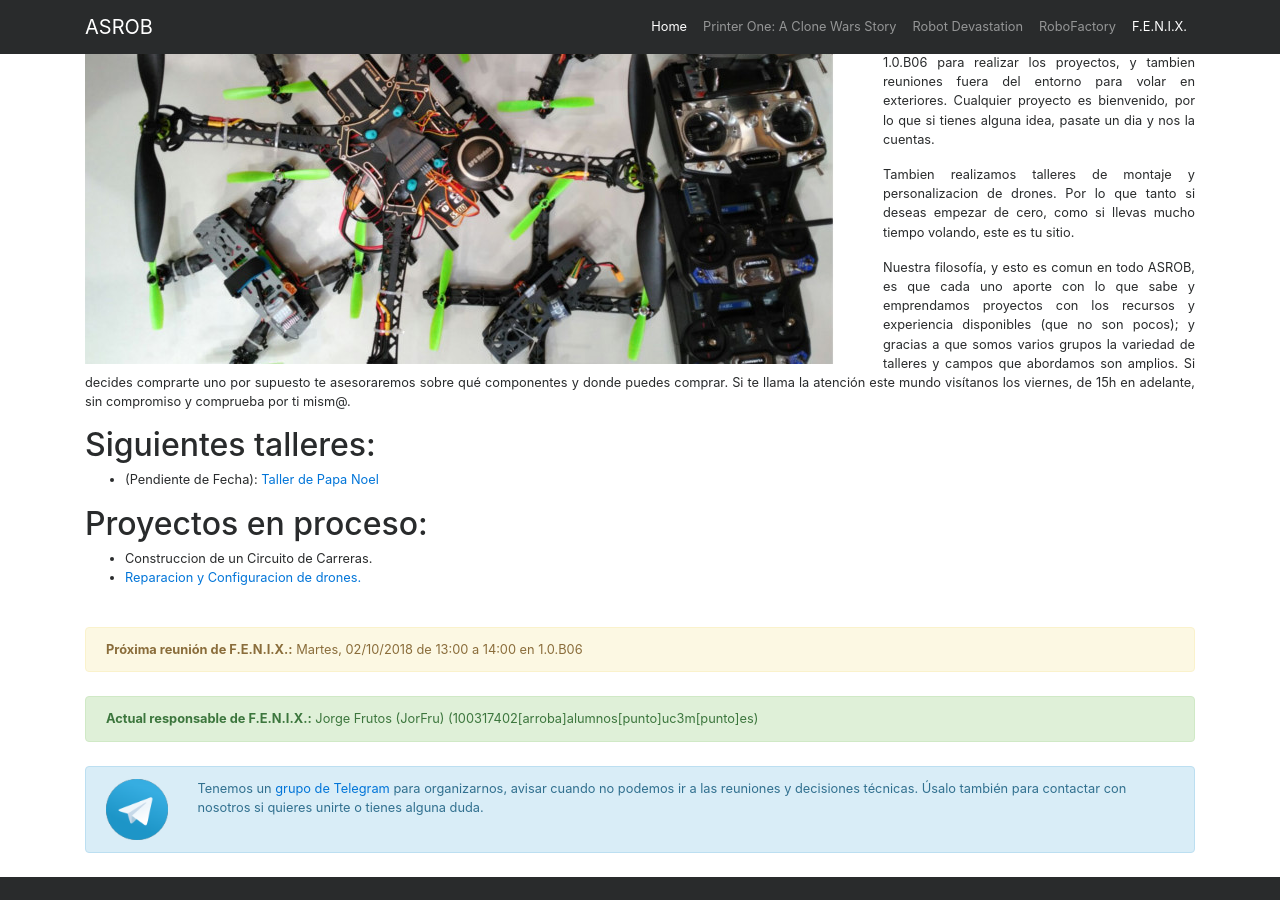
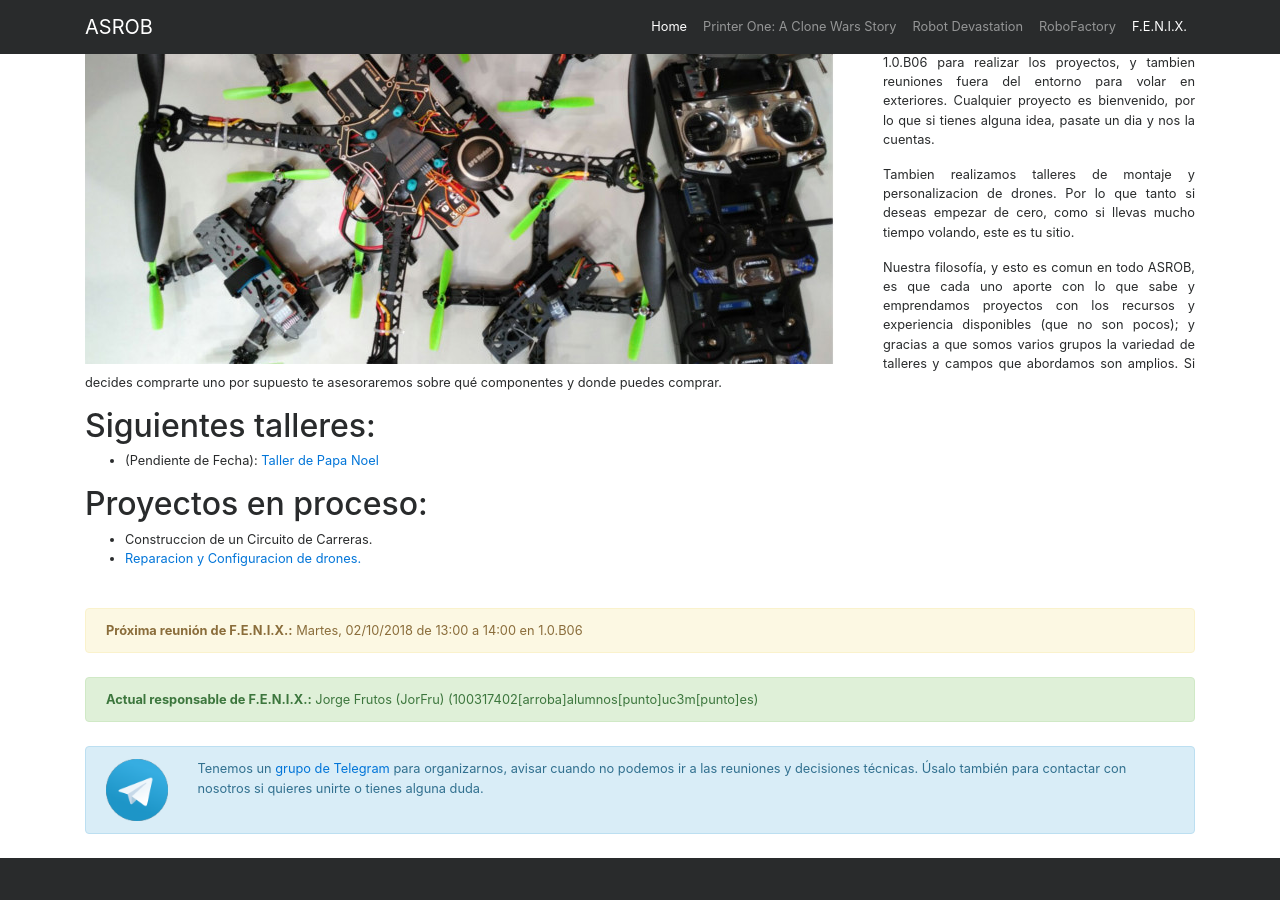
Before and after one commit to asrob-uc3m/asrob-uc3m.github.io, a Jekyll site: the page built from _workgroups/2018-10-02-fenix.markdown, in a window 1280 px wide and 900 px high, scrolled down 863 px. Built offline with Jekyll 4.4.1, drawn with Linux system fonts in a browser that asks for light colours.

Commit message:
Update 2018-10-02-fenix.markdown

```diff
--- a/_workgroups/2018-10-02-fenix.markdown
+++ b/_workgroups/2018-10-02-fenix.markdown
@@ -23,7 +23,7 @@ Si estas interesad@ en aprender sobre drones este es tu sitio. Aprenderás a mon
 
 Tambien realizamos talleres de montaje y personalizacion de drones. Por lo que tanto si deseas empezar de cero, como si llevas mucho tiempo volando, este es tu sitio.
 
-Nuestra filosofía, y esto es comun en todo ASROB, es que cada uno aporte con lo que sabe y emprendamos proyectos con los recursos y experiencia disponibles (que no son pocos); y gracias a que somos varios grupos la variedad de talleres y campos que abordamos son amplios. Si decides comprarte uno por supuesto te asesoraremos sobre qué componentes y donde puedes comprar. Si te llama la atención este mundo visítanos los viernes, de 15h en adelante, sin compromiso y comprueba por ti mism@.
+Nuestra filosofía, y esto es comun en todo ASROB, es que cada uno aporte con lo que sabe y emprendamos proyectos con los recursos y experiencia disponibles (que no son pocos); y gracias a que somos varios grupos la variedad de talleres y campos que abordamos son amplios. Si decides comprarte uno por supuesto te asesoraremos sobre qué componentes y donde puedes comprar.
 
 
 ## Siguientes talleres:
```
